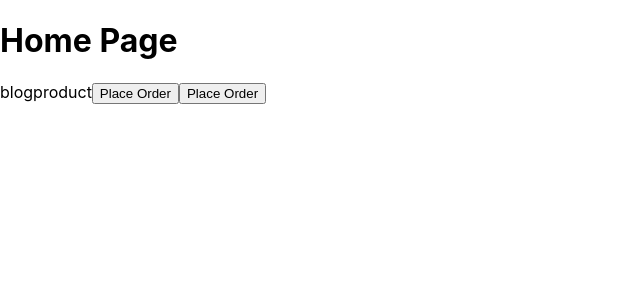
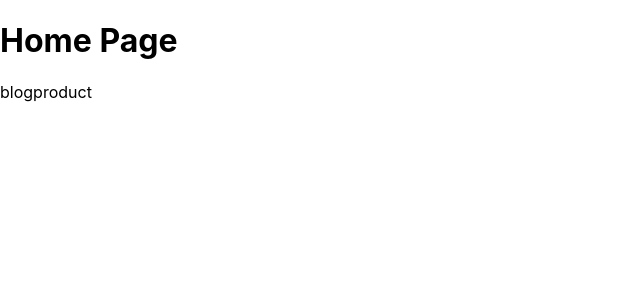
Before and after one commit to atinderbirsin/next-js, a Next.js app: page / in a window 1280 px wide. Shown: the top 300 px of the page, without its empty margins (0-640 px from the left). Built offline with nearby package versions, Linux system fonts and the light colour scheme.

Commit message:
Revert "Implemented programmatical navigation"
This reverts commit 707bba13eb43c1624751832bee834a6611d6f407.

```diff
--- a/pages/index.js
+++ b/pages/index.js
@@ -1,14 +1,6 @@
-import { useRouter } from 'next/router';
-import Link from 'next/link';
+import Link from "next/link";
 
 function Home() {
-  const router = useRouter();
-
-  const onButtonClick = (link) => {
-    console.log('placing your order!.');
-    router.push(link);
-  };
-
   return (
     <>
       <h1>Home Page</h1>
@@ -18,8 +10,6 @@ function Home() {
       <Link href="/product">
         <a>product</a>
       </Link>
-      <button onClick={() => onButtonClick('/about')}>Place Order</button>
-      <button onClick={() => onButtonClick('/product/44')}>Place Order</button>
     </>
   );
 }
--- a/pages/product/index.js
+++ b/pages/product/index.js
@@ -22,7 +22,7 @@ function Product() {
         </Link>
       </h2>
       <h2>
-        <Link href="/product/3" replace>
+        <Link href="/product/3">
           <a>Product 3</a>
         </Link>
       </h2>
```
